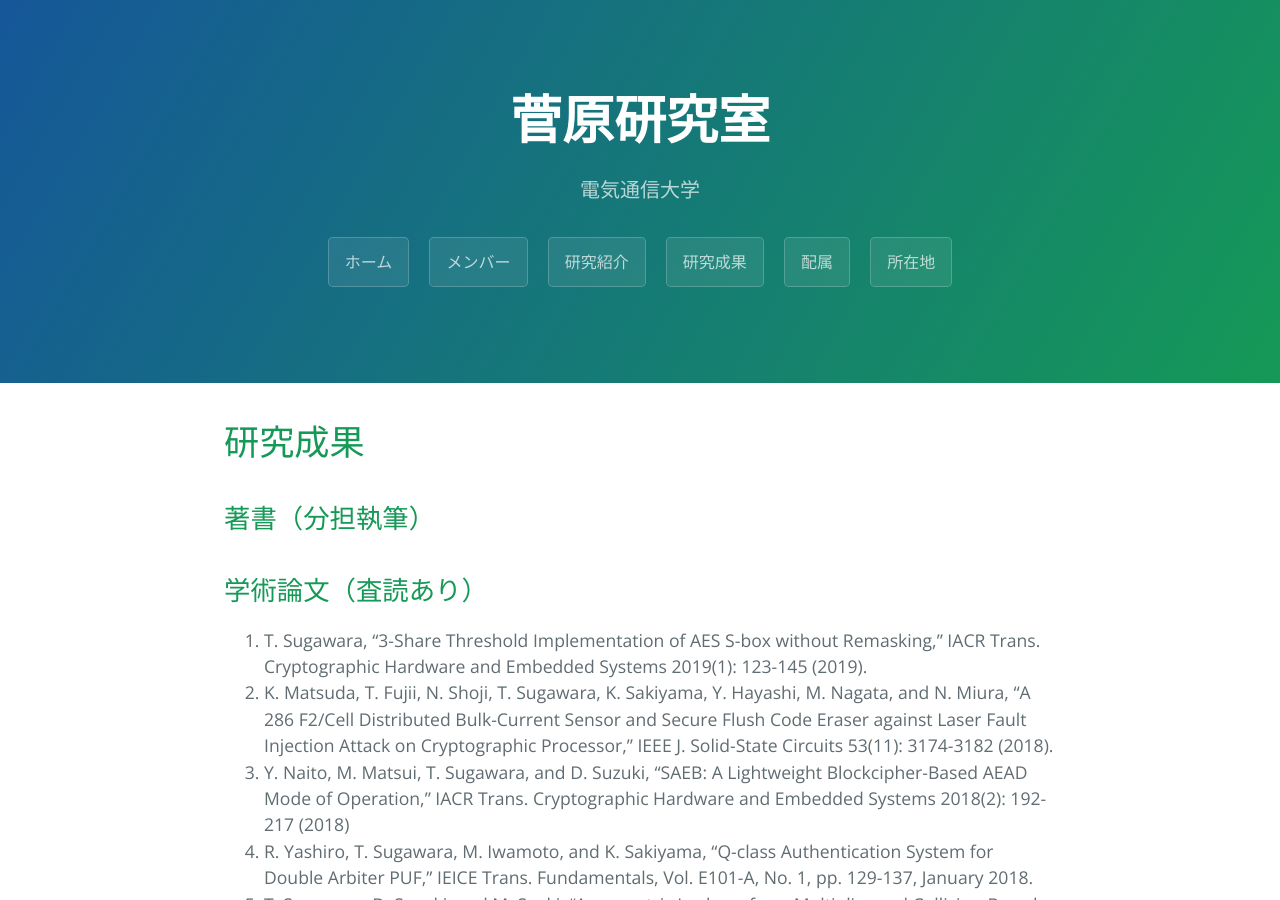
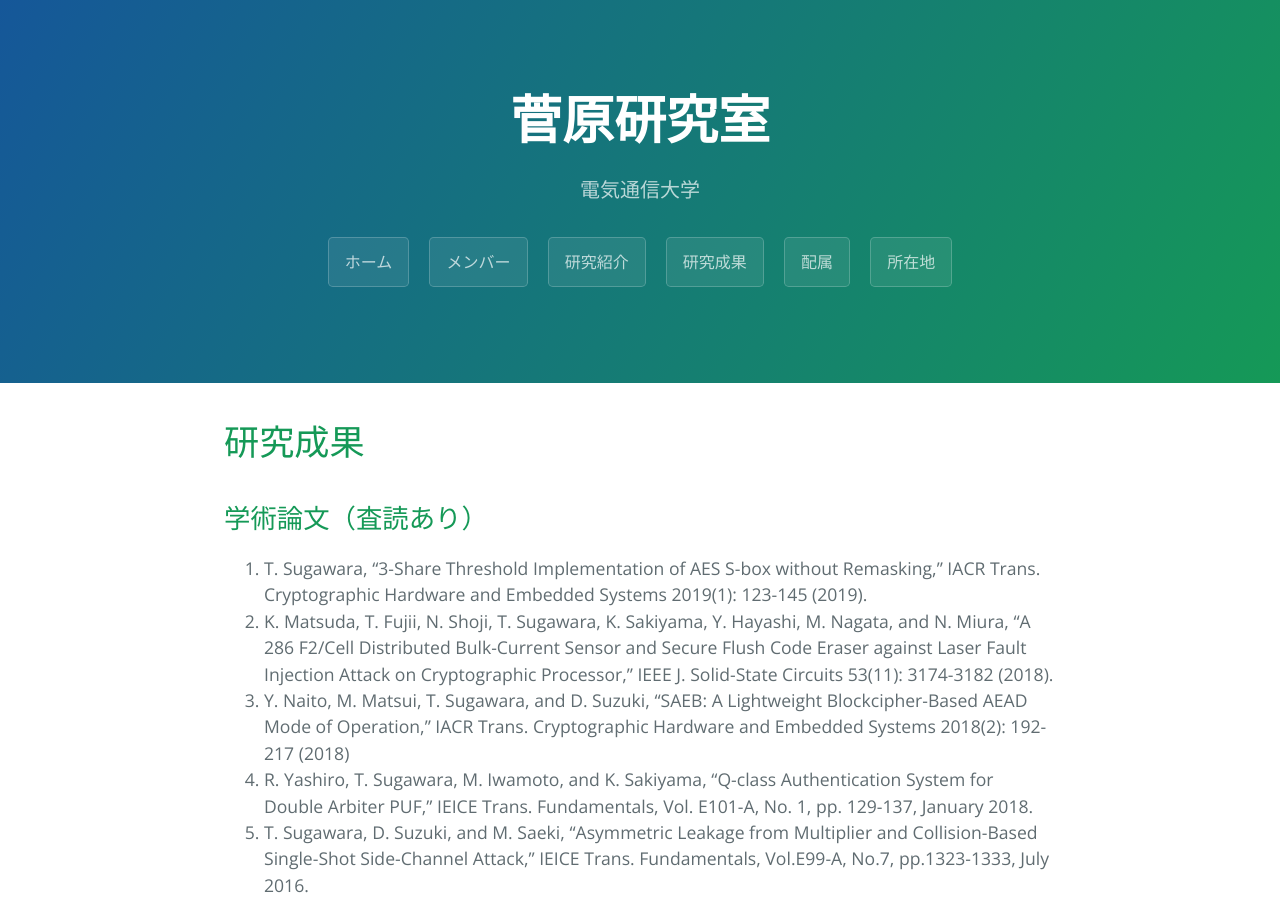
Before and after one commit to sugawara-bbbb/weblab, a Jekyll site: the page built from publication.md, in a window 1280 px wide and 900 px high. Built offline with Jekyll 4.4.1, drawn with Linux system fonts in a browser that asks for light colours; our own code applies the rules of GitHub Pages for plain Markdown files.

Commit message:
著書を削除

```diff
--- a/publication.md
+++ b/publication.md
@@ -4,7 +4,7 @@ layout: default
 
 # 研究成果
 
-## 著書（分担執筆）
+<!--  ## 著書（分担執筆）-->
 
 
 ## 学術論文（査読あり）
```
